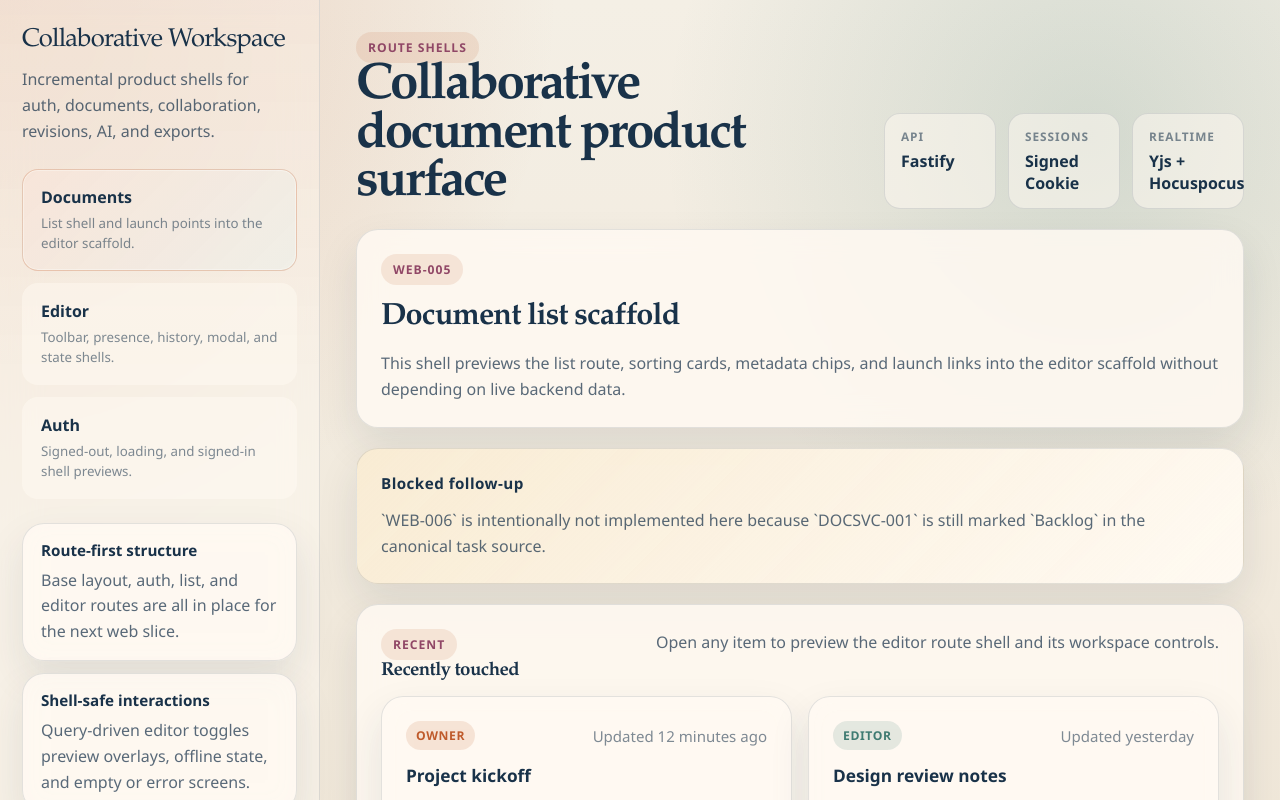
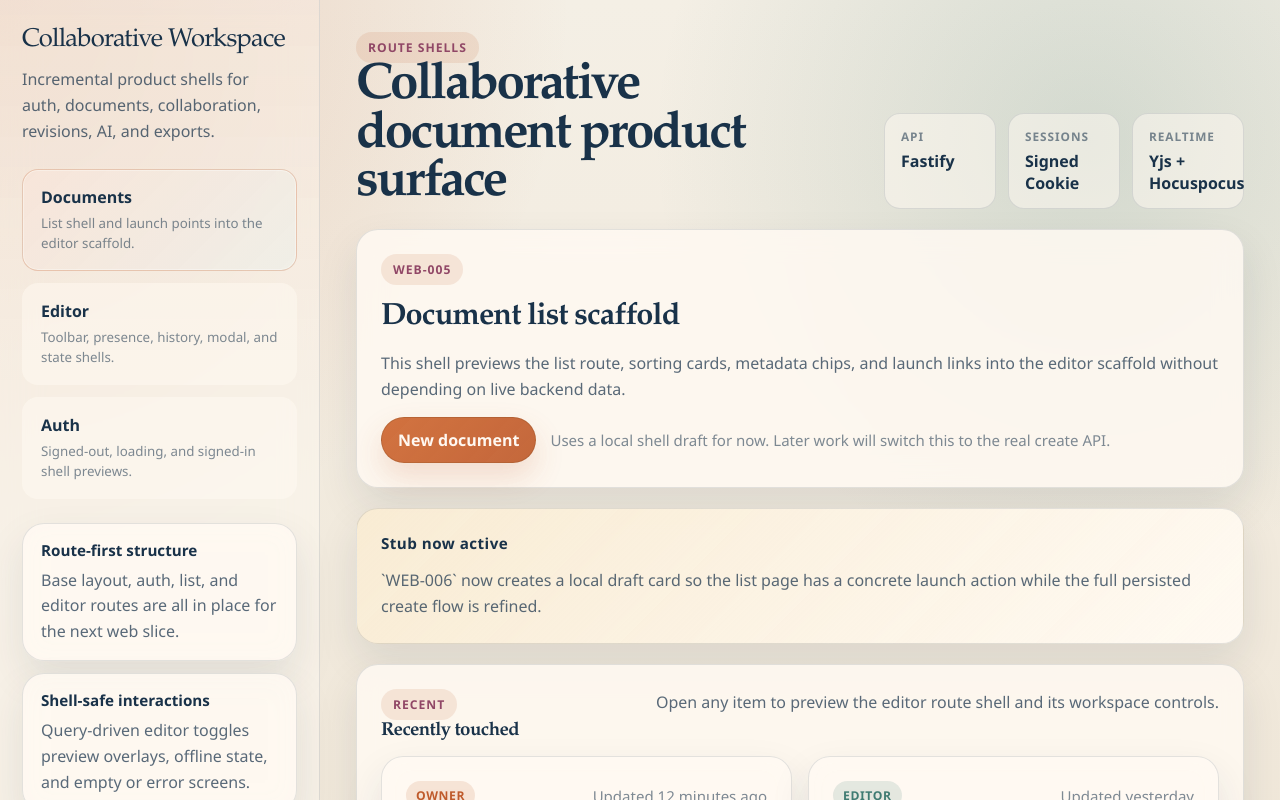
Before and after one commit to rayanbanerjee/software-proj, a Next.js app in the folder apps/web/: page /documents in a window 1280 px wide. Shown: the top 800 px of the page. Built offline with nearby package versions, Linux system fonts and the light colour scheme.

Commit message:
feat: add document list create stub and sync backlog

```diff
--- a/apps/web/src/app/globals.css
+++ b/apps/web/src/app/globals.css
@@ -318,6 +318,34 @@ ul {
   min-width: min(100%, 360px);
 }
 
+.page-intro-actions {
+  display: flex;
+  align-items: center;
+  gap: 14px;
+  flex-wrap: wrap;
+}
+
+.document-list-action {
+  border: 1px solid rgba(125, 74, 33, 0.26);
+  border-radius: 999px;
+  background: linear-gradient(135deg, rgba(208, 109, 56, 0.96), rgba(191, 91, 44, 0.92));
+  color: #fff8f1;
+  cursor: pointer;
+  font: inherit;
+  font-weight: 700;
+  padding: 11px 16px;
+  box-shadow: 0 14px 30px rgba(191, 91, 44, 0.18);
+}
+
+.document-list-action:hover:not(:disabled) {
+  transform: translateY(-1px);
+}
+
+.document-list-action-note {
+  color: var(--text-muted);
+  font-size: 0.94rem;
+}
+
 .workspace-runtime-pills div {
   padding: 14px 16px;
   border: 1px solid var(--border);
@@ -503,6 +531,13 @@ ul {
   align-items: start;
   justify-content: space-between;
   gap: 18px;
+}
+
+.document-draft-section {
+  background:
+    linear-gradient(180deg, rgba(255, 255, 255, 0.92), rgba(255, 244, 236, 0.9)),
+    var(--surface-strong);
+  border: 1px solid rgba(208, 109, 56, 0.16);
 }
 
 .document-card-grid,
--- a/apps/web/src/components/documents/document-list-shell.tsx
+++ b/apps/web/src/components/documents/document-list-shell.tsx
@@ -1,8 +1,32 @@
+"use client";
+
+import { startTransition, useState } from "react";
 import Link from "next/link";
 
-import { documentListSections } from "../../lib/app-shell";
+import { createDraftDocumentRecord, documentListSections, type DocumentRecord } from "../../lib/app-shell";
 
 export function DocumentListShell() {
+  const [drafts, setDrafts] = useState<DocumentRecord[]>([]);
+  const [isCreating, setIsCreating] = useState(false);
+
+  function handleCreateDocument() {
+    if (isCreating) {
+      return;
+    }
+
+    setIsCreating(true);
+
+    startTransition(() => {
+      const nextSequence = drafts.length + 1;
+
+      setDrafts((currentDrafts) => [
+        createDraftDocumentRecord(nextSequence),
+        ...currentDrafts
+      ]);
+      setIsCreating(false);
+    });
+  }
+
   return (
     <div className="document-list-shell">
       <section className="page-intro-card">
@@ -12,15 +36,59 @@ export function DocumentListShell() {
           This shell previews the list route, sorting cards, metadata chips, and launch links into
           the editor scaffold without depending on live backend data.
         </p>
+        <div className="page-intro-actions">
+          <button
+            className="document-list-action"
+            disabled={isCreating}
+            onClick={handleCreateDocument}
+            type="button"
+          >
+            {isCreating ? "Creating draft..." : "New document"}
+          </button>
+          <span className="document-list-action-note">
+            Uses a local shell draft for now. Later work will switch this to the real create API.
+          </span>
+        </div>
       </section>
 
       <section className="blocked-note-card">
-        <strong>Blocked follow-up</strong>
+        <strong>Stub now active</strong>
         <p>
-          `WEB-006` is intentionally not implemented here because `DOCSVC-001` is still marked
-          `Backlog` in the canonical task source.
+          `WEB-006` now creates a local draft card so the list page has a concrete launch action
+          while the full persisted create flow is refined.
         </p>
       </section>
+
+      {drafts.length > 0 ? (
+        <section className="document-section-card document-draft-section">
+          <div className="document-section-header">
+            <div>
+              <span className="section-chip">Drafts</span>
+              <h3>New shell drafts</h3>
+            </div>
+            <p>These appear immediately from the stub flow so the list page can exercise creation UX.</p>
+          </div>
+
+          <div className="document-card-grid">
+            {drafts.map((document) => (
+              <article className="document-list-card" key={document.id}>
+                <div className="document-card-topline">
+                  <span className={`document-role-badge document-role-${document.role}`}>
+                    {document.role}
+                  </span>
+                  <span className="document-updated-label">{document.updatedLabel}</span>
+                </div>
+                <h4>{document.title}</h4>
+                <p>{document.summary}</p>
+                <div className="document-card-footer">
+                  <span>{document.collaborators} collaborator</span>
+                  <Link href={`/documents/${document.id}`}>Open scaffold</Link>
+                </div>
+              </article>
+            ))}
+          </div>
+        </section>
+      ) : null}
 
       <div className="document-section-stack">
         {documentListSections.map((section) => (
--- a/apps/web/src/lib/app-shell.ts
+++ b/apps/web/src/lib/app-shell.ts
@@ -43,7 +43,7 @@ export const workspaceHighlights = [
   },
   {
     title: "Incremental follow-up room",
-    detail: "The new document flow remains intentionally blocked until DOCSVC-001 is complete."
+    detail: "The list route now includes a stubbed create-document flow while deeper API wiring continues."
   }
 ] as const;
 
@@ -271,6 +271,23 @@ export function getDocumentRecord(documentId: string): DocumentRecord {
   };
 }
 
+export function createDraftDocumentRecord(sequence: number): DocumentRecord {
+  const label = String(sequence).padStart(2, "0");
+
+  return {
+    id: `draft-${label}`,
+    title: `Untitled Draft ${label}`,
+    role: "owner",
+    updatedLabel: "Created just now",
+    collaborators: 1,
+    summary: "Local shell draft created from the document list before live persistence is wired.",
+    paragraphs: [
+      "This placeholder draft card lets the web shell exercise a concrete create flow instead of leaving the entry point blocked.",
+      "A later API-backed slice will replace this optimistic shell record with a real document create request and redirect."
+    ]
+  };
+}
+
 function getStringValue(value: string | string[] | undefined) {
   return Array.isArray(value) ? value[0] : value;
 }
```
Also changed, not shown: 5 other files (tests, documents, lock files or other folders).
